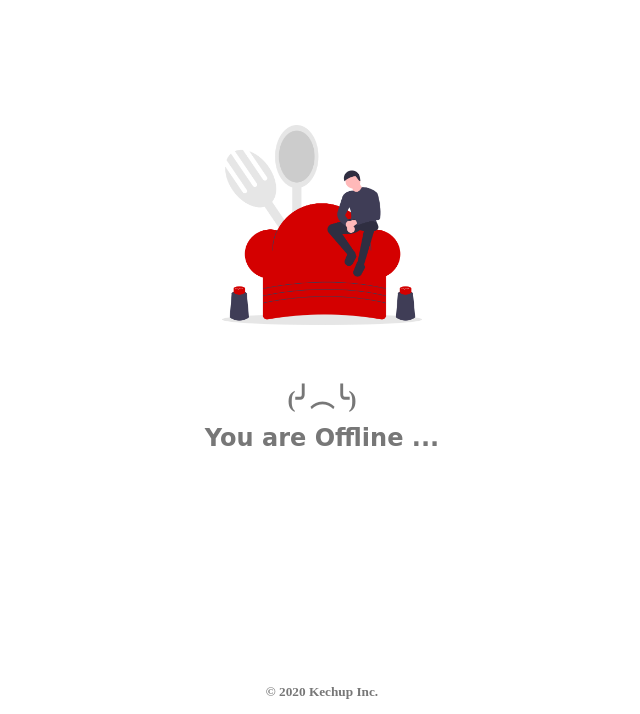
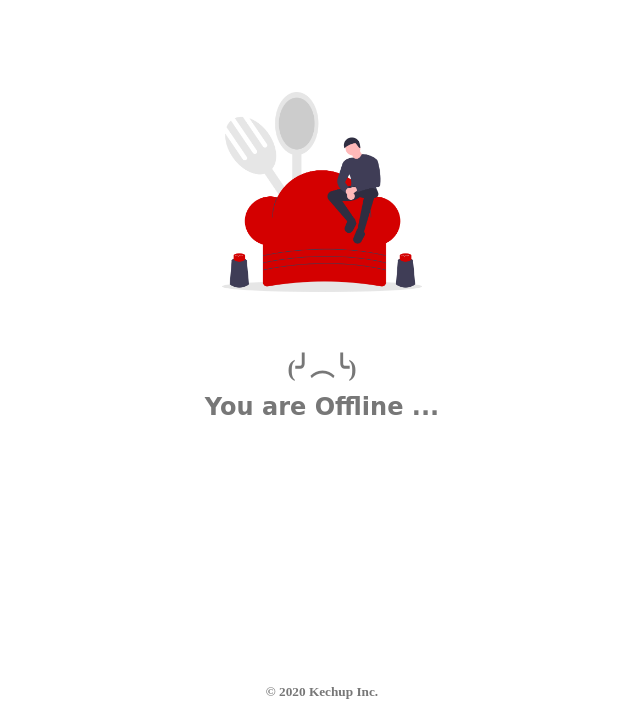
Before and after one commit to Lalisfeed/Crispy-sugar, a Django app: page /offline/ in a window 1280 px wide. Shown: the part 86-800 px from the top of the page, without its empty margins (318-958 px from the left). Run offline with Django 3.2, Linux system fonts and the light colour scheme; some web fonts are replaced.

Commit message:
error and offline

```diff
--- a/local/static/local/offline.css
+++ b/local/static/local/offline.css
@@ -24,7 +24,7 @@ section {
     display: flex;
     justify-content: center;
     text-align: center;
-    padding: 75px 0px;
+    padding: 50px 0px;
     flex-direction: column;
 }
 
@@ -32,14 +32,13 @@ section {
 img {
     width: 200px;
     height: 200px;
-    margin: 50px 0px;
+    margin: 42px 0px;
 }
 
 
 h2 {
     color: #777;
     font-size: x-large;
-    margin: 10px;
     font-family: 'Sansita Swashed', cursive;
 }
 
@@ -47,6 +46,7 @@ h2 {
 h3 {
     color: #777;
     font-size: x-large;
+    margin: 10px 0px;
 }
 
 
```
Also changed, not shown: local/templates/local/error.html (+20 -2 lines).
